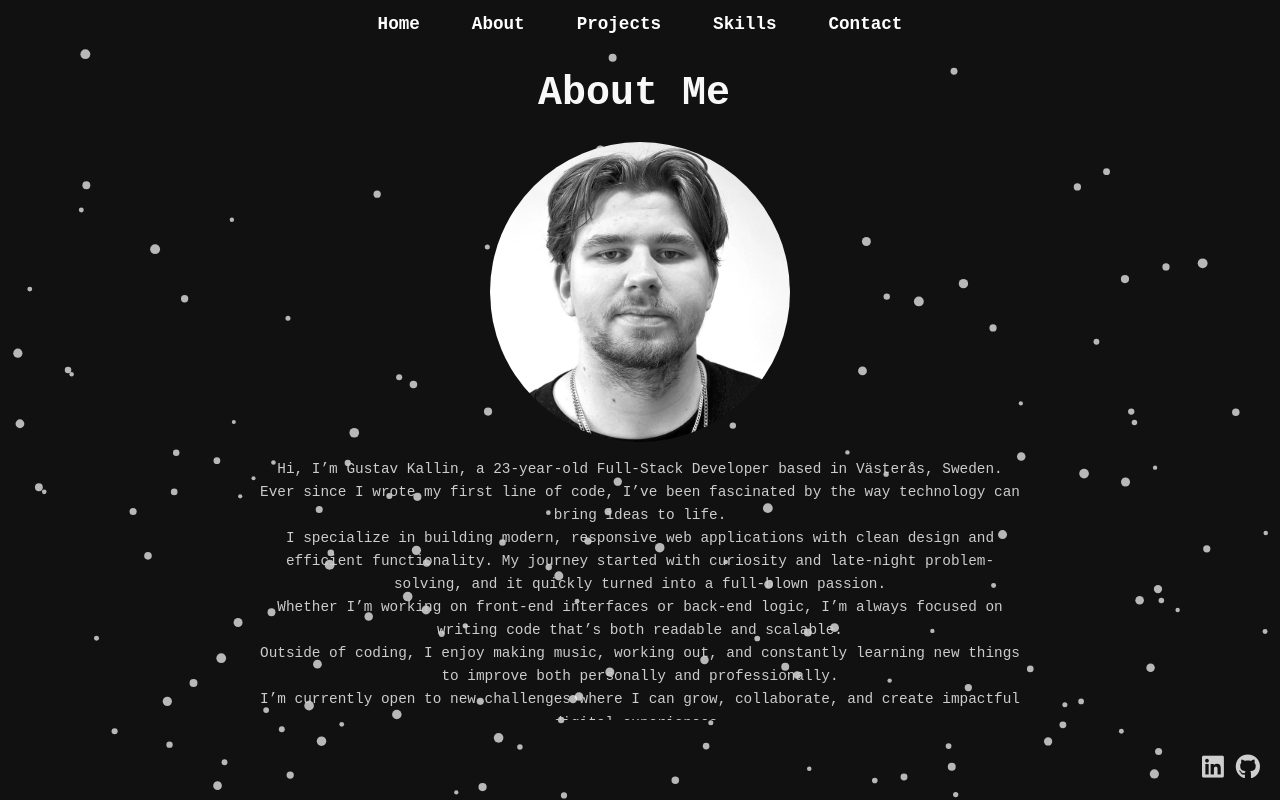
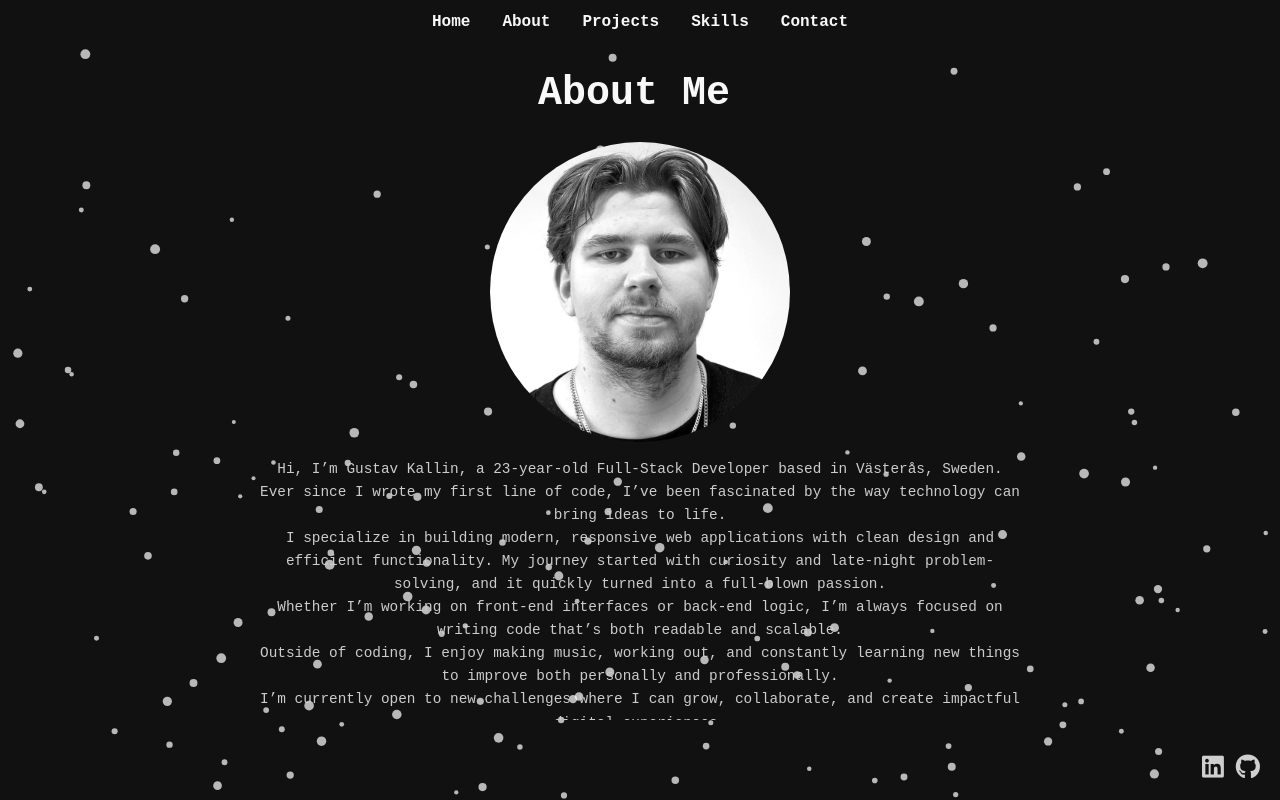
Before and after one commit to KallinDev/portfolio-react, a React (Vite) app: page /about in a window 1280 px wide. Built offline with nearby package versions, Linux system fonts and the light colour scheme.

Commit message:
fixed routing & a few bugs

```diff
--- a/src/App.jsx
+++ b/src/App.jsx
@@ -4,9 +4,12 @@ import About from "./pages/About";
 import Projects from "./pages/Projects";
 import Skills from "./pages/Skills";
 import Contact from "./pages/Contact";
+import BackgroundEffect from "./components/BackgroundEffect";
 
 function App() {
   return (
+    <>
+      <BackgroundEffect />
       <Routes>
         <Route path="/" element={<Home />} />
         <Route path="/about" element={<About />} />
@@ -14,6 +17,7 @@ function App() {
         <Route path="/skills" element={<Skills />} />
         <Route path="/contact" element={<Contact />} />
       </Routes>
+    </>
   );
 }
 
--- a/src/components/Header.jsx
+++ b/src/components/Header.jsx
@@ -1,9 +1,21 @@
 import React, { useState, useRef, useEffect } from "react";
 import "../index.css";
+import { useNavigate, useLocation } from "react-router-dom";
+
+const NAV_LINKS = [
+  { to: "/", label: "Home" },
+  { to: "/about", label: "About" },
+  { to: "/projects", label: "Projects" },
+  { to: "/skills", label: "Skills" },
+  { to: "/contact", label: "Contact" },
+];
 
 export default function Header() {
   const [open, setOpen] = useState(false);
+  const [isAnimating, setIsAnimating] = useState(false);
   const navRef = useRef();
+  const navigate = useNavigate();
+  const location = useLocation();
 
   useEffect(() => {
     if (!open) return;
@@ -15,6 +27,23 @@ export default function Header() {
     document.addEventListener("mousedown", handleClickOutside);
     return () => document.removeEventListener("mousedown", handleClickOutside);
   }, [open]);
+
+  // Reset animating flag on route change
+  useEffect(() => {
+    setIsAnimating(false);
+  }, [location.pathname]);
+
+  // Handles nav with animation and prevents double navigation
+  const handleNav = (to) => {
+    if (isAnimating || location.pathname === to) return; // Prevent double nav or nav to same page
+    setIsAnimating(true);
+    window.dispatchEvent(new Event("page-animate-out"));
+    setTimeout(() => {
+      setOpen(false);
+      setIsAnimating(false);
+      navigate(to);
+    }, 500); // Match your CSS transition duration
+  };
 
   return (
     <header className="site-header">
@@ -30,21 +59,24 @@ export default function Header() {
           <span className={open ? "bar open" : "bar"}></span>
         </div>
         <div className={`nav-links${open ? " open" : ""}`}>
-          <a href="/" onClick={() => setOpen(false)}>
-            Home
-          </a>
-          <a href="/about" onClick={() => setOpen(false)}>
-            About
-          </a>
-          <a href="/projects" onClick={() => setOpen(false)}>
-            Projects
-          </a>
-          <a href="/skills" onClick={() => setOpen(false)}>
-            Skills
-          </a>
-          <a href="/contact" onClick={() => setOpen(false)}>
-            Contact
-          </a>
+          {NAV_LINKS.map((link) => (
+            <button
+              key={link.to}
+              className="nav-link-btn"
+              onClick={() => handleNav(link.to)}
+              style={{
+                background: "none",
+                border: "none",
+                color: "inherit",
+                font: "inherit",
+                cursor: "pointer",
+                padding: 0,
+                margin: 0,
+              }}
+            >
+              {link.label}
+            </button>
+          ))}
         </div>
       </nav>
     </header>
--- /dev/null
+++ b/src/components/PageTransition.jsx
@@ -0,0 +1,28 @@
+import React, { useRef, useEffect, useState } from "react";
+
+export default function PageTransition({ children, triggerKey }) {
+  const [animateOut, setAnimateOut] = useState(false);
+  const containerRef = useRef();
+
+  // Listen for navigation away (triggerKey changes)
+  useEffect(() => {
+    setAnimateOut(false); // Reset on new page
+  }, [triggerKey]);
+
+  // Listen for custom event to trigger outro
+  useEffect(() => {
+    const handleAnimateOut = () => setAnimateOut(true);
+    window.addEventListener("page-animate-out", handleAnimateOut);
+    return () =>
+      window.removeEventListener("page-animate-out", handleAnimateOut);
+  }, []);
+
+  return (
+    <div
+      ref={containerRef}
+      className={`page-transition${animateOut ? " animate-out" : ""}`}
+    >
+      {children}
+    </div>
+  );
+}
--- a/src/index.css
+++ b/src/index.css
@@ -84,19 +84,20 @@ body {
   gap: 2rem;
 }
 
-.nav-links a {
-  color: #fff;
+.nav-link-btn {
+  background: none;
+  border: none;
+  font-size: 1.1rem;
   text-decoration: none;
-  font-size: 1.1rem;
-  transition: color 0.2s ease, transform 0.2s ease;
+  transition: transform 0.2s ease;
 }
 
-.nav-links a:hover {
+.nav-link-btn:hover {
   transform: translateY(-2px) scale(1.03);
 }
 
-.nav-links a:active {
-  transform: translateY(-3px);
+.nav-link-btn:active {
+  transform: translateY(-3px) scale(1.10);
 }
 
 /* Responsive styles for header with fade in/out */
@@ -614,9 +615,21 @@ body {
   animation: fadeInUp 0.7s forwards;
 }
 
+.contact-link.animated {
+  opacity: 1;
+  animation: none;
+  transform: none; /* <-- Add this line */
+  /* This allows :hover to work perfectly */
+}
+
 .contact-link:hover {
   background: #1e2328;
   transform: translateY(-3px) scale(1.08);
+}
+
+.contact-link:active {
+  background: #1b1e23;
+  transform: translateY(-1px) scale(1.03);
 }
 
 .contact-link i {
@@ -632,3 +645,15 @@ body {
 .contact-link:nth-child(3) {
   animation-delay: 0.8s;
 }
+
+.page-transition {
+  transition: opacity 0.5s, transform 0.5s;
+  opacity: 1;
+  transform: none;
+}
+
+.page-transition.animate-out {
+  opacity: 0;
+  transform: translateY(40px) scale(0.98);
+  pointer-events: none;
+}
--- a/src/pages/About.jsx
+++ b/src/pages/About.jsx
@@ -1,19 +1,18 @@
 import React from "react";
-import BackgroundEffect from "../components/BackgroundEffect";
 import "@fortawesome/fontawesome-free/css/all.min.css";
 import "../index.css";
 import Header from "../components/Header";
 import Socials from "../components/Socials";
 import FadeInText from "../components/AboutFadeInText";
 import Typewriter from "../components/Typewriter";
+import PageTransition from "../components/PageTransition";
 
 export default function About() {
   return (
     <>
-      <BackgroundEffect />
-
       <Header />
 
+      <PageTransition triggerKey="about">
         <main className="about-container">
           <div className="text-content">
             <div className="typewriter-container">
@@ -26,6 +25,7 @@ export default function About() {
             </div>
           </div>
         </main>
+      </PageTransition>
 
       <Socials />
     </>
--- a/src/pages/Contact.jsx
+++ b/src/pages/Contact.jsx
@@ -1,16 +1,24 @@
-import React from "react";
-import BackgroundEffect from "../components/BackgroundEffect";
+import React, { useEffect } from "react";
 import Header from "../components/Header";
 import Socials from "../components/Socials";
 import Typewriter from "../components/Typewriter";
 import FadeInText from "../components/FadeInText";
+import PageTransition from "../components/PageTransition";
 import "../index.css";
 
 export default function Contact() {
+  useEffect(() => {
+    // Add .animated after animation ends for smooth hover
+    document.querySelectorAll(".contact-link").forEach((link) => {
+      const handler = () => link.classList.add("animated");
+      link.addEventListener("animationend", handler, { once: true });
+    });
+  }, []);
+
   return (
     <>
-      <BackgroundEffect />
       <Header />
+      <PageTransition triggerKey="contact">
         <main>
           <section className="contact-container">
             <h2 className="typewriter-title">
@@ -56,6 +64,7 @@ export default function Contact() {
             </div>
           </section>
         </main>
+      </PageTransition>
       <Socials />
     </>
   );
--- a/src/pages/Home.jsx
+++ b/src/pages/Home.jsx
@@ -1,20 +1,19 @@
 import React from "react";
-import BackgroundEffect from "../components/BackgroundEffect";
-import AboutFadeInText from "../components/AboutFadeInText";
 import "@fortawesome/fontawesome-free/css/all.min.css";
 import "../index.css";
 import Header from "../components/Header";
 import Socials from "../components/Socials";
 import FadeInText from "../components/FadeInText";
 import Typewriter from "../components/Typewriter";
+import PageTransition from "../components/PageTransition";
+import { Link } from "react-router-dom";
 
 export default function Home() {
   return (
     <>
-      <BackgroundEffect />
-
       <Header />
 
+      <PageTransition triggerKey="home">
         <main className="presentation">
           <section className="home-container">
             <h2 className="typewriter-title">
@@ -22,14 +21,14 @@ export default function Home() {
             </h2>
           </section>
 
-        {/* Add subtitle and button here if Typewriter doesn't render them */}
           <FadeInText>
             <div>Full-Stack Developer based in Västerås</div>
-          <a href="/projects">
+            <Link to="/projects">
               <button className="presentation-button">See Portfolio</button>
-          </a>
+            </Link>
           </FadeInText>
         </main>
+      </PageTransition>
 
       <Socials />
     </>
--- a/src/pages/Projects.jsx
+++ b/src/pages/Projects.jsx
@@ -1,5 +1,4 @@
 import React from "react";
-import BackgroundEffect from "../components/BackgroundEffect";
 import "@fortawesome/fontawesome-free/css/all.min.css";
 import "../index.css";
 import Header from "../components/Header";
@@ -9,8 +8,8 @@ import { useSlideInAnimation } from "../components/FadeIn";
 import project1 from "../assets/project-1.png";
 import project2 from "../assets/project-2.png";
 import Typewriter from "../components/Typewriter";
+import PageTransition from "../components/PageTransition"; // <-- import this
 
-// 1. Define your projects array
 const projects = [
   {
     title: "Simple Weather App",
@@ -47,9 +46,9 @@ export default function Projects() {
 
   return (
     <>
-      <BackgroundEffect />
       <Header />
 
+      <PageTransition triggerKey="projects">
         <main>
           <section className="projects">
             <h2 className="typewriter-title">
@@ -58,10 +57,10 @@ export default function Projects() {
 
             <FadeInText className="projects-description">
               <div>
-              Explore a selection of my web development projects, showcasing my
-              skills in both frontend and backend technologies. Each project
-              highlights my passion for building modern, responsive, and
-              user-friendly applications. <br />
+                Explore a selection of my web development projects, showcasing
+                my skills in both frontend and backend technologies. Each
+                project highlights my passion for building modern, responsive,
+                and user-friendly applications. <br />
                 Click any project to learn more or view it live!
               </div>
             </FadeInText>
@@ -85,7 +84,10 @@ export default function Projects() {
                     <div className="project-image-wrapper">
                       <img src={project.image} alt={project.title} />
                       <span className="redirect-icon">
-                      <i className="fa fa-external-link" aria-hidden="true"></i>
+                        <i
+                          className="fa fa-external-link"
+                          aria-hidden="true"
+                        ></i>
                       </span>
                     </div>
                     <div className="project-info">
@@ -98,6 +100,7 @@ export default function Projects() {
             </div>
           </section>
         </main>
+      </PageTransition>
 
       <Socials />
     </>
--- a/src/pages/Skills.jsx
+++ b/src/pages/Skills.jsx
@@ -4,6 +4,7 @@ import Socials from "../components/Socials";
 import BackgroundEffect from "../components/BackgroundEffect";
 import Typewriter from "../components/Typewriter";
 import FadeInText from "../components/FadeInText";
+import PageTransition from "../components/PageTransition";
 
 const skills = [
   { name: "HTML5", icon: <i className="fab fa-html5"></i> },
@@ -37,8 +38,8 @@ const Skills = () => {
 
   return (
     <>
-      <BackgroundEffect />
       <Header />
+      <PageTransition triggerKey="skills">
         <main>
           <section className="skills-container">
             <h2 className="typewriter-title">
@@ -47,8 +48,8 @@ const Skills = () => {
             <FadeInText className="skills-description">
               <div>
                 I enjoy building modern web applications using a variety of
-              technologies. My skill set spans between both frontend and backend
-              development, and I’m always eager to learn new tools and
+                technologies. My skill set spans between both frontend and
+                backend development, and I’m always eager to learn new tools and
                 frameworks to create better user experiences.
               </div>
             </FadeInText>
@@ -66,6 +67,7 @@ const Skills = () => {
             </div>
           </section>
         </main>
+      </PageTransition>
       <Socials />
     </>
   );
```
Lines whose indentation alone changed are shown as unchanged.
